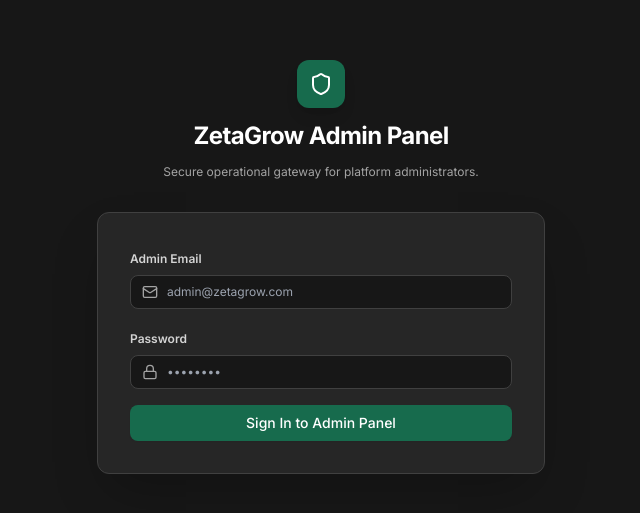
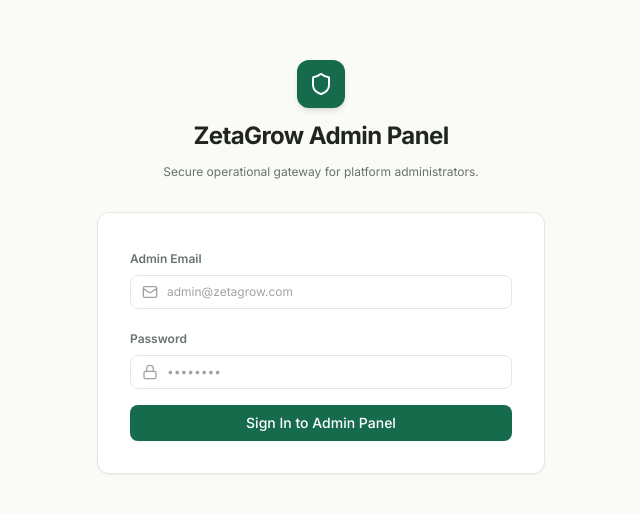
Before and after one commit to ankit-zeta/zeta-admin, a Next.js app: page /login in a window 1280 px wide. Shown: the part 133-646 px from the top of the page, without its empty margins (319-959 px from the left). Built offline with nearby package versions, Linux system fonts and the light colour scheme; no server answers.

Commit message:
Switch login page to light theme matching admin design tokens

```diff
--- a/src/app/login/page.tsx
+++ b/src/app/login/page.tsx
@@ -47,30 +47,30 @@ export default function AdminLoginPage() {
   };
 
   return (
-    <div className="min-h-screen flex flex-col justify-center py-12 sm:px-6 lg:px-8 bg-neutral-900 text-white">
+    <div className="min-h-screen flex flex-col justify-center py-12 sm:px-6 lg:px-8 bg-bgWarm text-textMain">
       <div className="sm:mx-auto sm:w-full sm:max-w-md text-center space-y-3">
-        <div className="w-12 h-12 rounded-xl bg-brand-600 flex items-center justify-center text-white font-bold text-xl mx-auto shadow-lg">
+        <div className="w-12 h-12 rounded-xl bg-brand-600 flex items-center justify-center text-white font-bold text-xl mx-auto shadow-md">
           <Shield className="w-6 h-6" />
         </div>
-        <h1 className="text-2xl font-bold tracking-tight text-white">
+        <h1 className="text-2xl font-bold tracking-tight text-textMain">
           ZetaGrow Admin Panel
         </h1>
-        <p className="text-xs text-neutral-400">
+        <p className="text-xs text-textMuted">
           Secure operational gateway for platform administrators.
         </p>
       </div>
 
       <div className="mt-8 sm:mx-auto sm:w-full sm:max-w-md">
-        <div className="bg-neutral-800 border border-neutral-700 rounded-xl p-8 space-y-6 shadow-2xl">
+        <div className="bg-white border border-borderSubtle rounded-xl p-8 space-y-6 shadow-sm">
           {error && (
-            <div className="p-3 rounded-lg bg-red-900/50 border border-red-700 text-xs text-red-200">
+            <div className="p-3 rounded-lg bg-red-50 border border-red-200 text-xs text-red-700">
               {error}
             </div>
           )}
 
           <form onSubmit={handleSubmit} className="space-y-4">
             <div className="space-y-1.5">
-              <label className="text-xs font-semibold text-neutral-300">Admin Email</label>
+              <label className="text-xs font-semibold text-textMuted">Admin Email</label>
               <div className="relative">
                 <Mail className="w-4 h-4 text-neutral-400 absolute left-3 top-1/2 -translate-y-1/2" />
                 <input
@@ -79,13 +79,13 @@ export default function AdminLoginPage() {
                   value={email}
                   onChange={(e) => setEmail(e.target.value)}
                   placeholder="admin@zetagrow.com"
-                  className="w-full pl-9 pr-3 py-2 rounded-lg border border-neutral-700 text-xs bg-neutral-900 text-white focus:ring-1 focus:ring-brand-500 focus:outline-none"
+                  className="w-full pl-9 pr-3 py-2 rounded-lg border border-borderSubtle text-xs bg-white text-textMain placeholder:text-neutral-400 focus:ring-1 focus:ring-brand-500 focus:border-brand-500 focus:outline-none"
                 />
               </div>
             </div>
 
             <div className="space-y-1.5">
-              <label className="text-xs font-semibold text-neutral-300">Password</label>
+              <label className="text-xs font-semibold text-textMuted">Password</label>
               <div className="relative">
                 <Lock className="w-4 h-4 text-neutral-400 absolute left-3 top-1/2 -translate-y-1/2" />
                 <input
@@ -94,7 +94,7 @@ export default function AdminLoginPage() {
                   value={password}
                   onChange={(e) => setPassword(e.target.value)}
                   placeholder="••••••••"
-                  className="w-full pl-9 pr-3 py-2 rounded-lg border border-neutral-700 text-xs bg-neutral-900 text-white focus:ring-1 focus:ring-brand-500 focus:outline-none"
+                  className="w-full pl-9 pr-3 py-2 rounded-lg border border-borderSubtle text-xs bg-white text-textMain placeholder:text-neutral-400 focus:ring-1 focus:ring-brand-500 focus:border-brand-500 focus:outline-none"
                 />
               </div>
             </div>
@@ -102,7 +102,7 @@ export default function AdminLoginPage() {
             <button
               type="submit"
               disabled={isLoading}
-              className="btn-primary w-full justify-center py-2.5 text-xs font-semibold shadow-md mt-2 bg-brand-600 hover:bg-brand-500"
+              className="btn-primary w-full justify-center py-2.5 text-xs font-semibold shadow-sm mt-2 bg-brand-600 hover:bg-brand-700"
             >
               {isLoading ? "Authenticating..." : "Sign In to Admin Panel"}
             </button>
```
